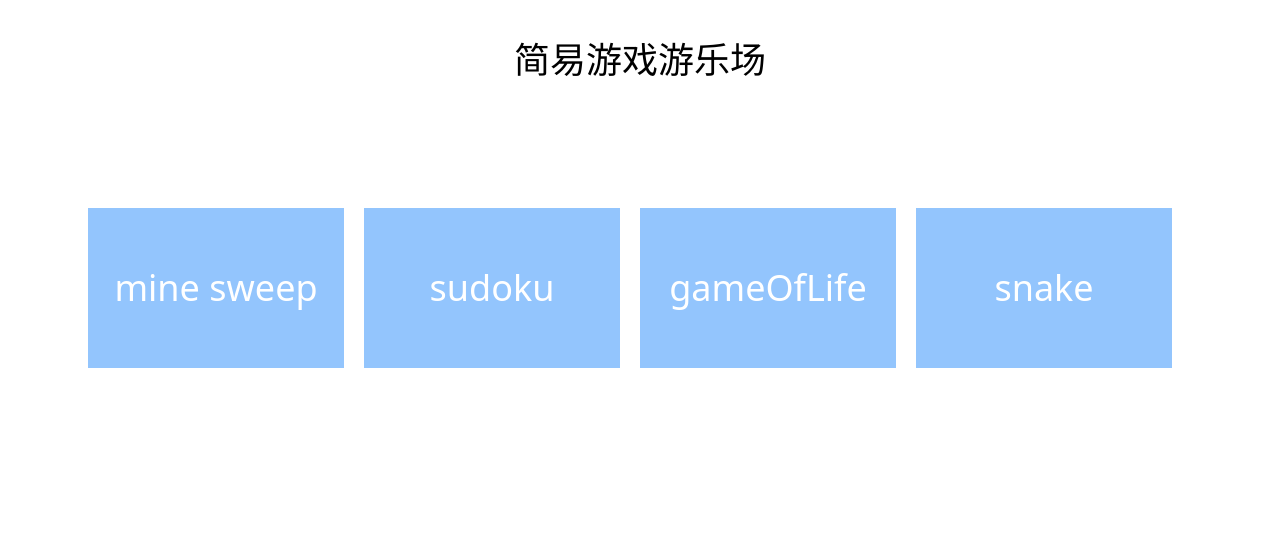
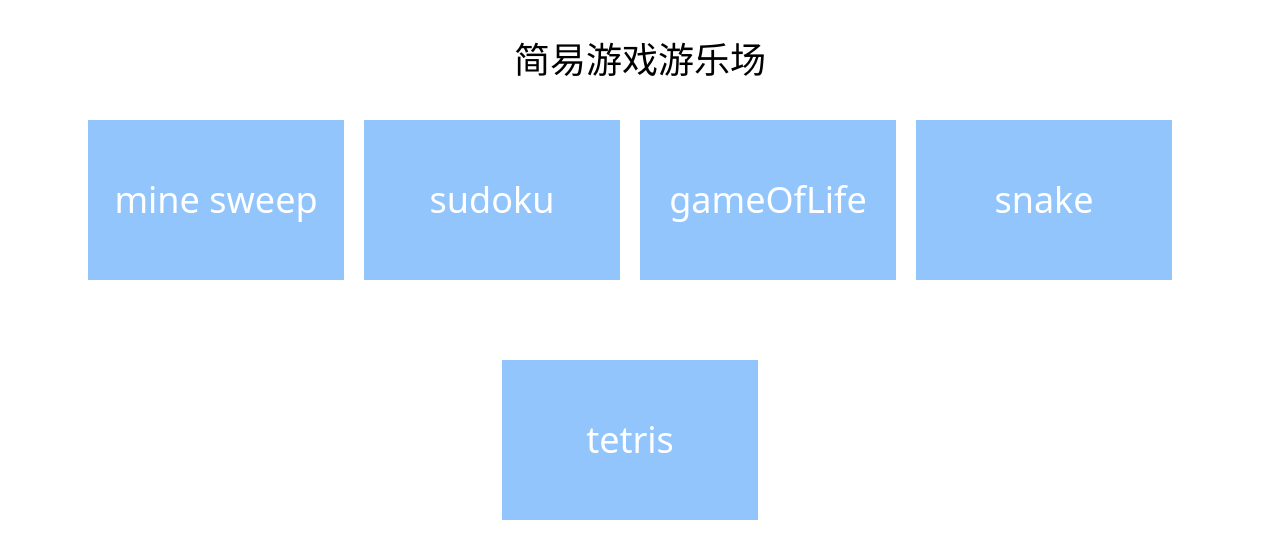
Before and after one commit to CrazyStoneJy/Game-Playground, a React (Create React App) app: page / in a window 1280 px wide. Shown: the top 558 px of the page. Built offline with nearby package versions, Linux system fonts and the light colour scheme.

Commit message:
fix snake out of range bug

```diff
--- a/src/App.tsx
+++ b/src/App.tsx
@@ -22,6 +22,10 @@ const routers: Route[] = [
         path: "/snake",
         name: "snake",
     },
+    {
+        path: "/tetris",
+        name: "tetris",
+    },
 ];
 
 function App() {
@@ -34,12 +38,12 @@ function App() {
         <div className="App">
             <header className="App-header">
                 <div className="flex flex-row justify-center items-center text-4xl mt-10">简易游戏游乐场</div>
-                <div className="flex flex-1 justify-center items-center h-screen w-screen">
+                <div className="flex flex-row flex-wrap items-center justify-center h-auto w-screen">
                     {routers.map((route: Route, index: number) => {
                         return (
                             <div
                                 key={`item_${index}`}
-                                className="flex items-center justify-center bg-blue-300 hover:bg-blue-200 text-white h-1/5 w-1/5 mr-5 mb-96 text-4xl"
+                                className="flex items-center justify-center bg-blue-300 hover:bg-blue-200 text-white h-40 w-1/5 mr-5 text-4xl my-10"
                             >
                                 <Link to={route.path}>{route.name}</Link>
                             </div>
--- a/src/index.tsx
+++ b/src/index.tsx
@@ -7,6 +7,7 @@ import MineSweep from "./mine-sweep";
 import SudokuGame from "./sudoku";
 import GameOfLife from "./game-of-life";
 import Snake from "./snake";
+import Tetris from "./tetris";
 
 const router = createBrowserRouter([
     {
@@ -29,6 +30,11 @@ const router = createBrowserRouter([
         path: "/snake",
         element: <Snake />,
     },
+    // Tetris
+    {
+        path: "/tetris",
+        element: <Tetris />,
+    }
 ]);
 
 const container = document.getElementById("root");
--- a/src/snake/algo.ts
+++ b/src/snake/algo.ts
@@ -145,8 +145,11 @@ function moveBody(snake: SnakeEnity, grids: TPoint[][], next_dir: number, eaten:
 
 function checkRange(point: Point, grids: TPoint[][]): boolean {
     const isInRange = point.x >= 0 && point.x < DEFAULT_SNAKE_W && point.y >= 0 && point.y < DEFAULT_SNAKE_H;
+    if (!isInRange) {
+        return false;
+    }
     const hasBodyCollision = grids[point.y][point.x].visible && (grids[point.y][point.x].type !== PointType.FOOD);
-    return isInRange && !hasBodyCollision;
+    return !hasBodyCollision;
 }
 
 function genFood(grids: TPoint[][], snake: SnakeEnity): SPoint {
--- /dev/null
+++ b/src/tetris/index.tsx
@@ -0,0 +1,6 @@
+function Tetris() {
+
+    return (<div>tetris</div>);
+}
+
+export default Tetris;
```
